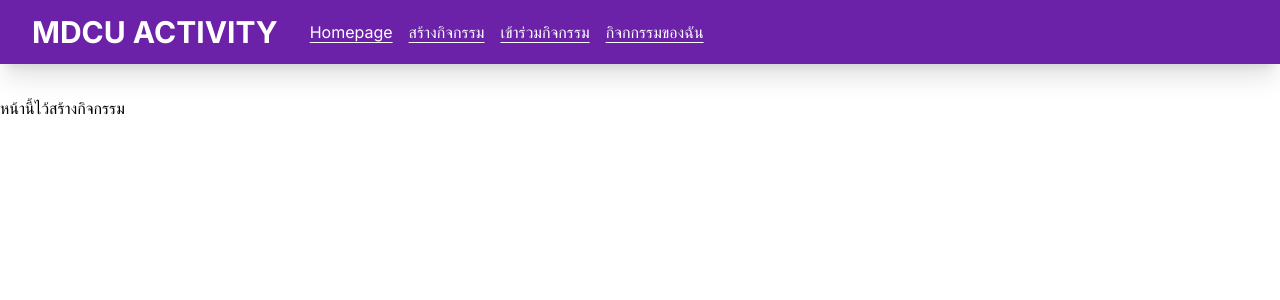
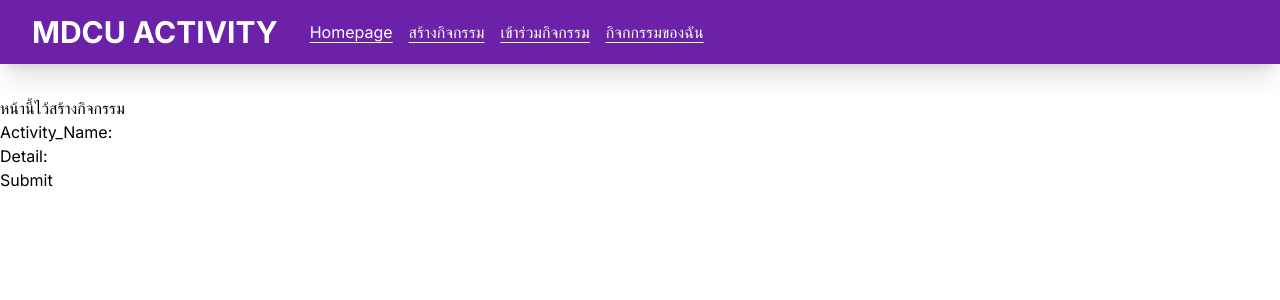
Before and after one commit to WW-co/MDCUActivity, a Next.js app: page /createact in a window 1280 px wide. Shown: the top 300 px of the page. Built offline with nearby package versions, Linux system fonts and the light colour scheme.

Commit message:
sumit form

```diff
--- /dev/null
+++ b/src/app/createact/Input.tsx
@@ -0,0 +1,54 @@
+'use client'
+
+import React, { useState } from 'react';
+
+interface FormData {
+    Activity_Name: string;
+    Detail: string;
+}
+
+const ContactForm: React.FC = () => {
+    const [formData, setFormData] = useState<FormData>({
+        Activity_Name: '',
+        Detail: '',
+    });
+
+    const handleChange = (e: { target: { Activity_Name: string; value: string; }; }) => {
+        const { Activity_Name, value } = e.target;
+        setFormData({
+            ...formData,
+            [Activity_Name]: value,
+        });
+    };
+
+    const handleSubmit = (e: React.FormEvent<HTMLFormElement>) => {
+        e.preventDefault();
+        console.log(e.currentTarget)
+        // Handle form submission logic
+        console.log('Form data:', formData);
+    };
+
+    return (
+        <form onSubmit={handleSubmit}>
+            <div>
+                <label htmlFor="Activity_Name">Activity_Name:</label>
+                <input
+                    type="text"
+                    id="Activity_Name"
+                    required
+                />
+            </div>
+            <div>
+                <label htmlFor="Detail">Detail:</label>
+                <input
+                    type="Detail"
+                    id="Detail"
+                    required
+                />
+            </div>
+            <button type="submit">Submit</button>
+        </form>
+    );
+};
+
+export default ContactForm;
--- a/src/app/createact/page.tsx
+++ b/src/app/createact/page.tsx
@@ -1,7 +1,14 @@
 type Props = {};
+import React from 'react';
+import Input from './input';
+// import ContactForm from './input.tsx';
 
 const page = (props: Props) => {
-  return <div>หน้านี้ไว้สร้างกิจกรรม</div>;
+  return <div>
+    <h1>หน้านี้ไว้สร้างกิจกรรม</h1>
+    <Input />
+  </div>;
 };
 
+
 export default page;
```
Also changed, not shown: package.json (+7 -7 lines), 1 other file (tests, documents, lock files or other folders).
